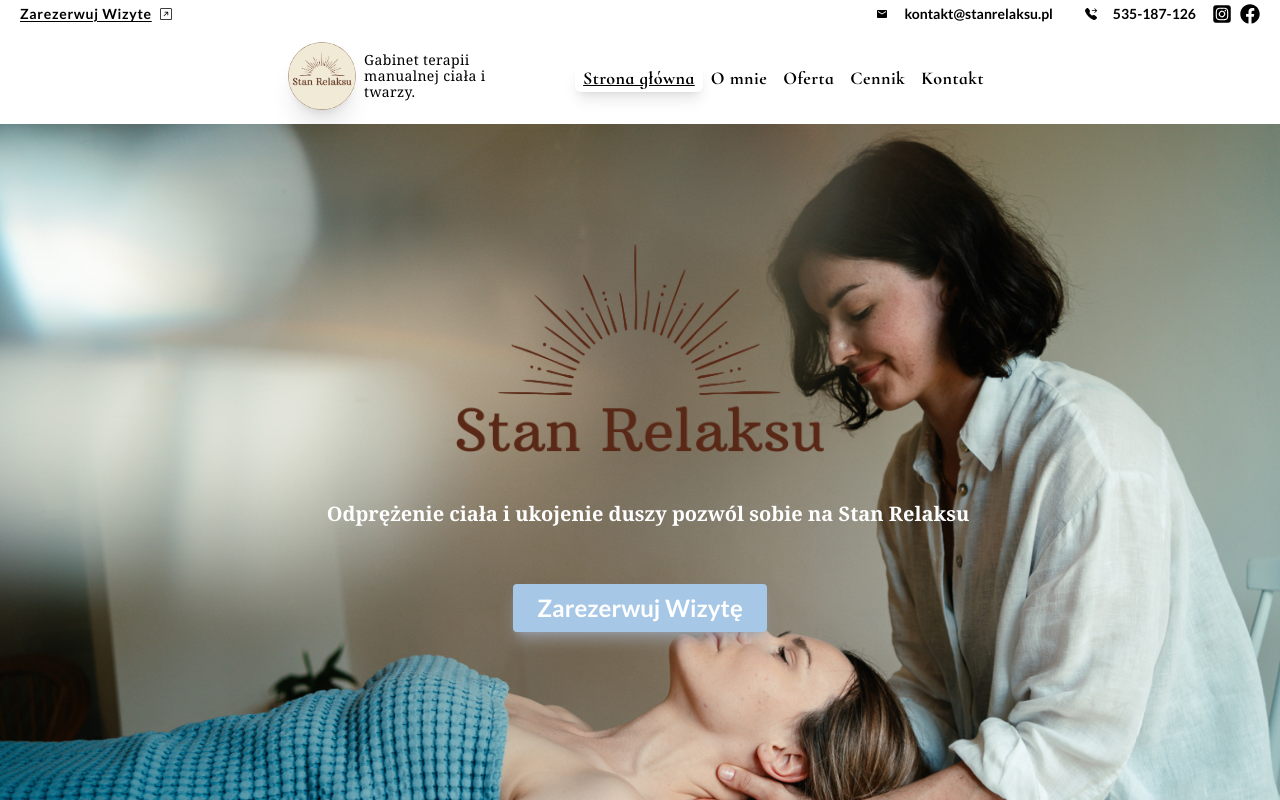
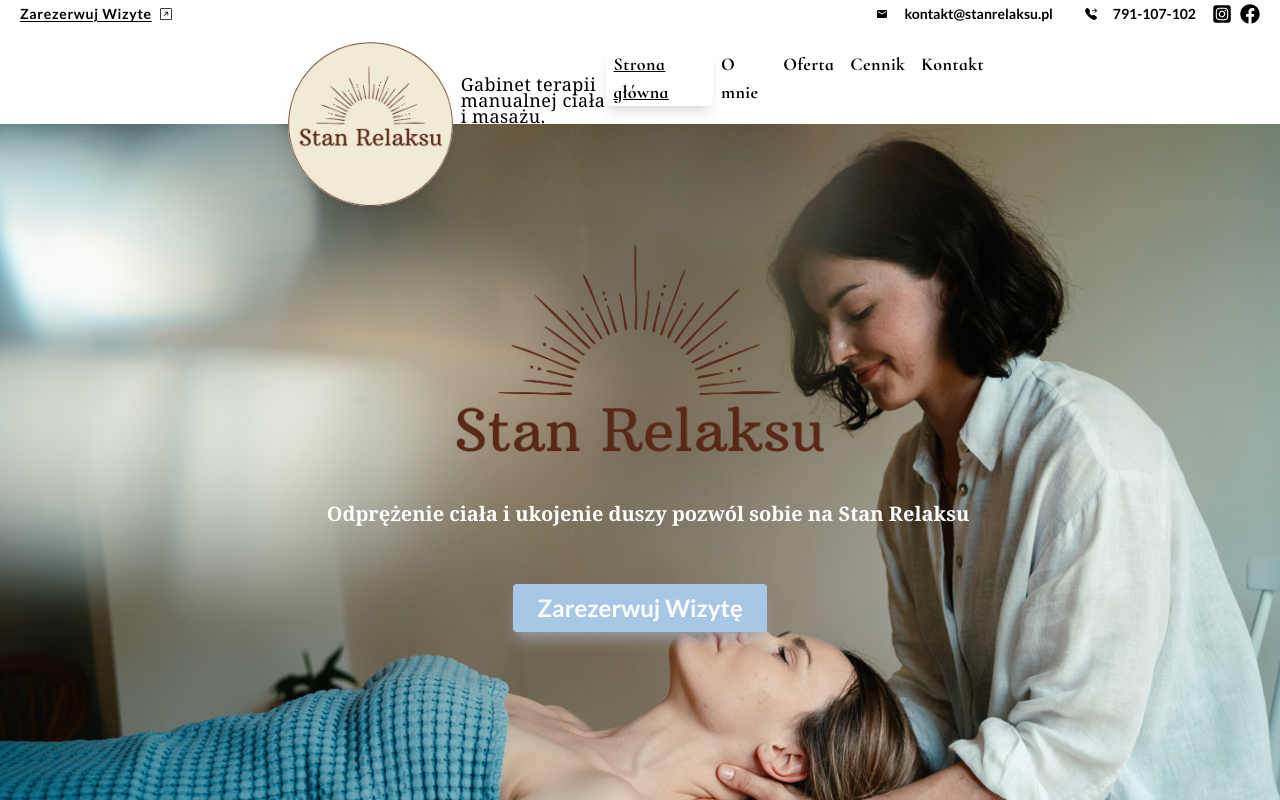
Before and after one commit to PiotrRegulski/stan-relaksu, a Next.js app: page / in a window 1280 px wide. Shown: the top 800 px of the page. Built offline with nearby package versions, Linux system fonts and the light colour scheme; no server answers.

Commit message:
changed logo size and phone number

```diff
--- a/src/components/layout/InfoBar.tsx
+++ b/src/components/layout/InfoBar.tsx
@@ -46,7 +46,7 @@ const InfoBar = () => {
             </li>
             <li>
               <Link
-                href={"885987321"}
+                href={"791107102"}
                 target="_blank"
                 rel="noopener noreferrer"
                 className=" flex flex-row px-3  gap-2 hover:opacity-70 "
@@ -54,7 +54,7 @@ const InfoBar = () => {
                 <span className="bg-white rounded-full  p-2">
                   <BsFillTelephoneForwardFill className="  w-3 h-3" />
                 </span>
-                <span className="pt-1 text-sm">535-187-126</span>
+                <span className="pt-1 text-sm">791-107-102</span>
               </Link>
             </li>
             <li>
--- a/src/components/layout/Logo.tsx
+++ b/src/components/layout/Logo.tsx
@@ -3,12 +3,12 @@ import Image from "next/image";
 
 const Logo = () => {
   return (
-    <div className="grid-element">
+    <div className="grid-element mt-24">
       {" "}
       <Image
         src="/logo-stan-relaksu-kolo.png"
-        width={70}
-        height={70}
+        width={200}
+        height={200}
         sizes="(max-width: 600px) 100vw, 50vw"
         className="bg-mainthemelogo rounded-full shadow-xl"
         alt="Screenshots of the dashboard project showing desktop version"
--- a/src/components/layout/Navbar.tsx
+++ b/src/components/layout/Navbar.tsx
@@ -12,9 +12,9 @@ const Navbar = () => {
         </Link>
       </div>
 
-      <div className="w-1/4 ml-2">
-        <p className=" font-serif leading-4 text-sm tracking-wide  ">
-          Gabinet terapii<br></br> manualnej ciała i twarzy.
+      <div className="w-1/4 ml-2 mt-12">
+        <p className=" font-serif leading-4 text-lg tracking-wide  ">
+          Gabinet terapii<br></br> manualnej ciała i masażu.
         </p>
       </div>
       <div className=" flex w-2/3   justify-end ">
```
